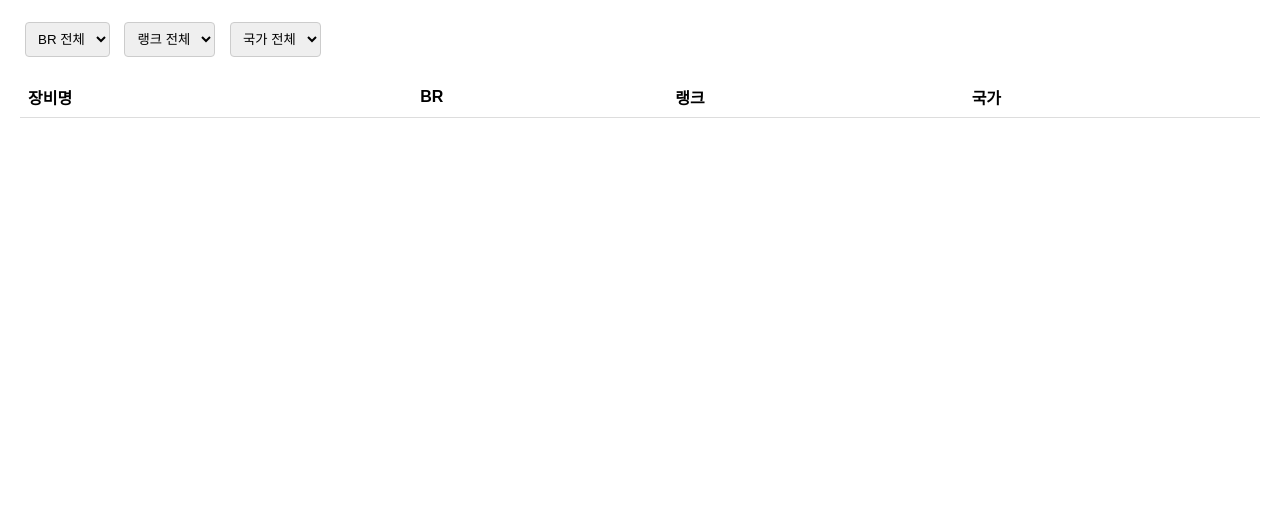
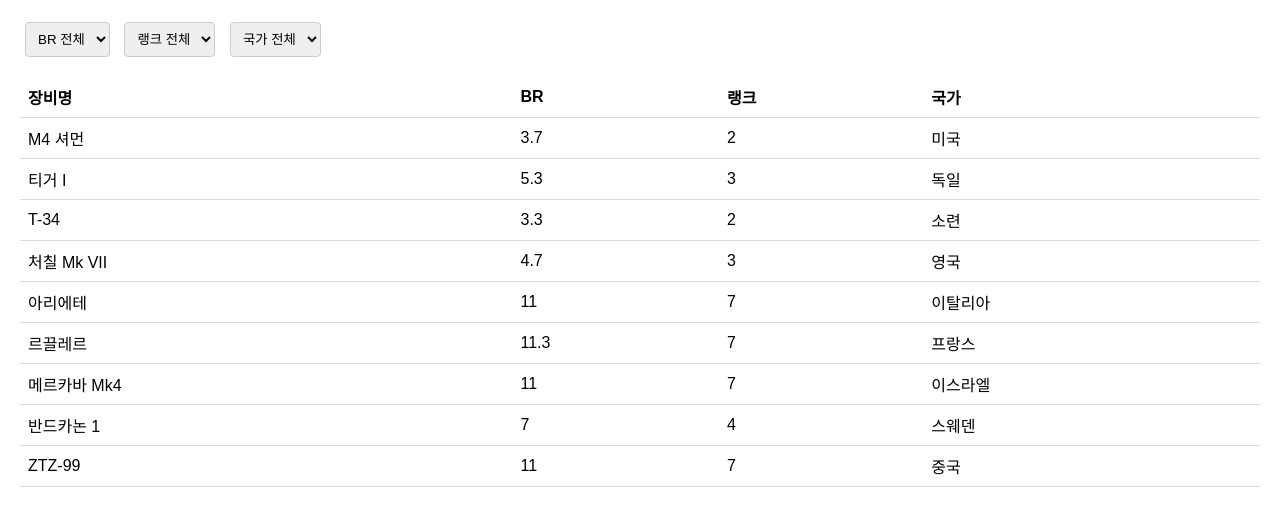
Before and after one commit to FluffyBass/WarThunder-Category, a plain HTML site: page Search.html in a window 1280 px wide. Shown: the part 58-584 px from the top of the page. Drawn offline with Linux system fonts and the light colour scheme; no server answers.

Commit message:
Commit 6

```diff
--- a/script/Search.js
+++ b/script/Search.js
@@ -1,15 +1,21 @@
 let equipmentData = [
-  { name: "M4 셔먼", br: 3.7, rank: 2, nation: "미국", link="/Vehicles/M4Sherman.html"},
-  { name: "티거 I", br: 5.3, rank: 3, nation: "독일", link="/Vehicles/TigerI.html"},
-  { name: "T-34", br: 3.3, rank: 2, nation: "소련", link="/Vehicles/T-34.html" },
-  { name: "처칠 Mk VII", br: 4.7, rank: 3, nation: "영국", link="/Vehicles/Churchil.html"},
-  { name: "아리에테", br: 11.0, rank: 7, nation: "이탈리아", link="/Vehicles/Ariette.html"},
-  { name: "르끌레르", br: 11.3, rank: 7, nation: "프랑스", link="/Vehicles/Lecelerc.html"},
-  { name: "메르카바 Mk4", br: 11.0, rank: 7, nation: "이스라엘", link="/Vehicles/Merkava.html"},
-  { name: "반드카논 1", br: 7.0, rank: 4, nation: "스웨덴", link="/Vehicles/Wandkannon.html"},
-  { name: "ZTZ-99", br: 11.0, rank: 7, nation: "중국", link="/Vehicles/ZTZ-99.html"},
+  { name: "M4 셔먼", br: 3.7, rank: 2, nation: "미국" },
+  { name: "티거 I", br: 5.3, rank: 3, nation: "독일" },
+  { name: "T-34", br: 3.3, rank: 2, nation: "소련" },
+  { name: "처칠 Mk VII", br: 4.7, rank: 3, nation: "영국" },
+  { name: "아리에테", br: 11.0, rank: 7, nation: "이탈리아" },
+  { name: "르끌레르", br: 11.3, rank: 7, nation: "프랑스" },
+  { name: "메르카바 Mk4", br: 11.0, rank: 7, nation: "이스라엘" },
+  { name: "반드카논 1", br: 7.0, rank: 4, nation: "스웨덴" },
+  { name: "ZTZ-99", br: 11.0, rank: 7, nation: "중국" },
 ];
 renderTable();
+
+async function loadData() {
+  const response = await fetch("mains.json");
+  equipmentData = await response.json();
+  renderTable();
+}
 
 function renderTable() {
   const br = document.getElementById("brFilter").value;
@@ -33,7 +39,7 @@
 
     if (matchBR && matchRank && matchNation) {
       let row = `<tr>
-    <td><a href="${item.link}">${item.name}</a></td>
+        <td>${item.name}</td>
         <td>${item.br}</td>
         <td>${item.rank}</td>
         <td>${item.nation}</td>
--- a/script/login.js
+++ /dev/null
@@ -1,6 +0,0 @@
-const loginBtn = document.querySelector("button");
-
-loginBtn.addEventListener("click", () => {
-  localStorage.setItem("isLogin", "true");
-  location.href = "index.html";
-});
```
Also changed, not shown: Home.html (+1 -0 lines). Lines whose indentation alone changed are shown as unchanged.
